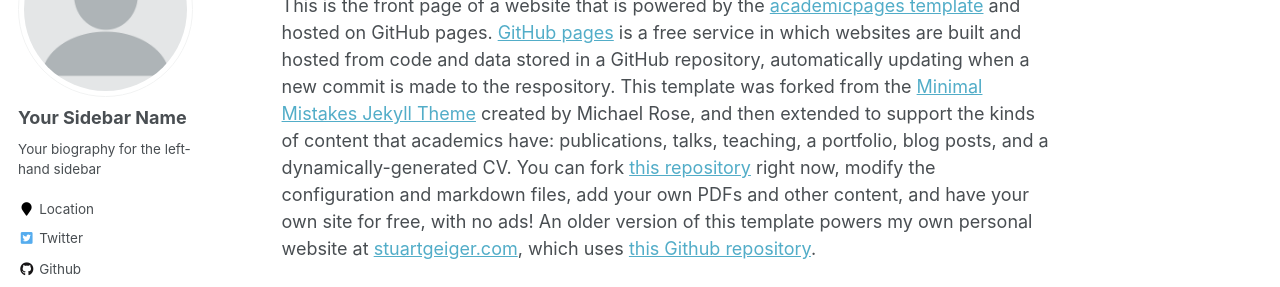
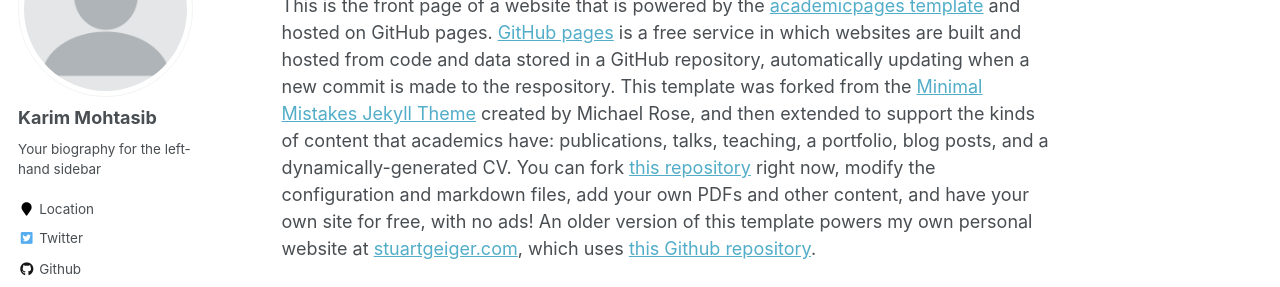
Before and after one commit to Mohtasib/Mohtasib.github.io, a Jekyll site: the page built from _pages/about.md, in a window 1280 px wide. Shown: the part 196-483 px from the top of the page. Built offline with Jekyll 4.4.1, drawn with Linux system fonts in a browser that asks for light colours; some web fonts are replaced.

Commit message:
Update _config.yml

```diff
--- a/_config.yml
+++ b/_config.yml
@@ -80,7 +80,7 @@ analytics:
 
 # Site Author
 author:
-  name             : "Your Sidebar Name"
+  name             : "Karim Mohtasib"
   avatar           : "profile.png"
   bio              : "Your biography for the left-hand sidebar"
   location         : "Location"
```
